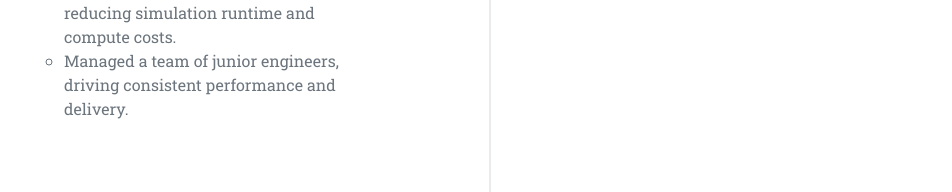
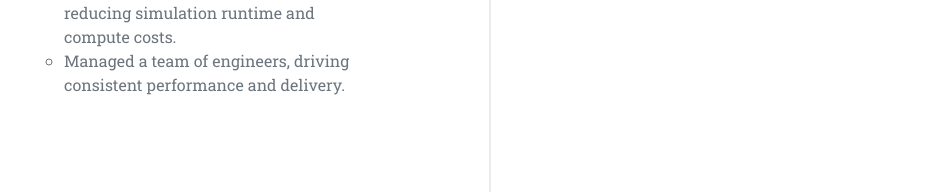
Before and after one commit to vgrs1095/VGRS_personal_website, a plain HTML site: page index.html in a window 1280 px wide. Shown: the part 1442-1634 px from the top of the page, without its empty margins (150-1102 px from the left). Drawn offline with nearby package versions, Linux system fonts and the light colour scheme.

Commit message:
Minor tweaks

```diff
--- a/index.html
+++ b/index.html
@@ -62,7 +62,7 @@
               <ul class="text-muted text-start">
                 <li>Worked on 20+ chips, including premium Snapdragon SOCs.</li>
                 <li>Led enhancements to internal tools, reducing simulation runtime and compute costs.</li>
-                <li>Managed a team of junior engineers, driving consistent performance and delivery.</li>
+                <li>Managed a team of engineers, driving consistent performance and delivery.</li>
               </ul>
             </div>
           </div>
```
